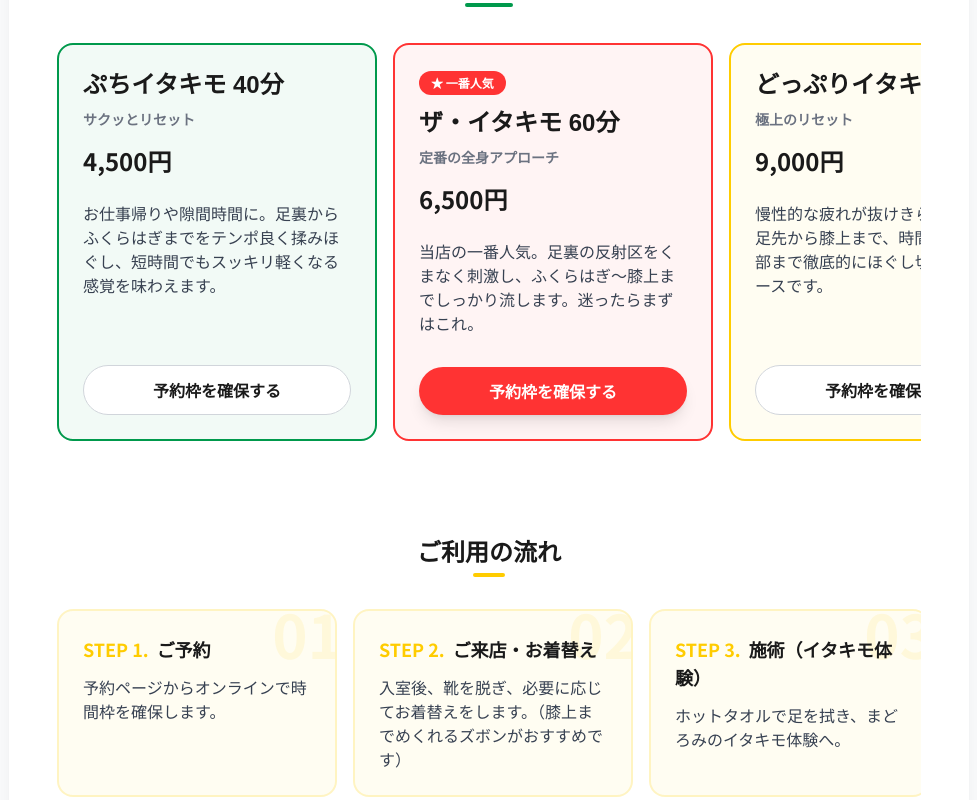
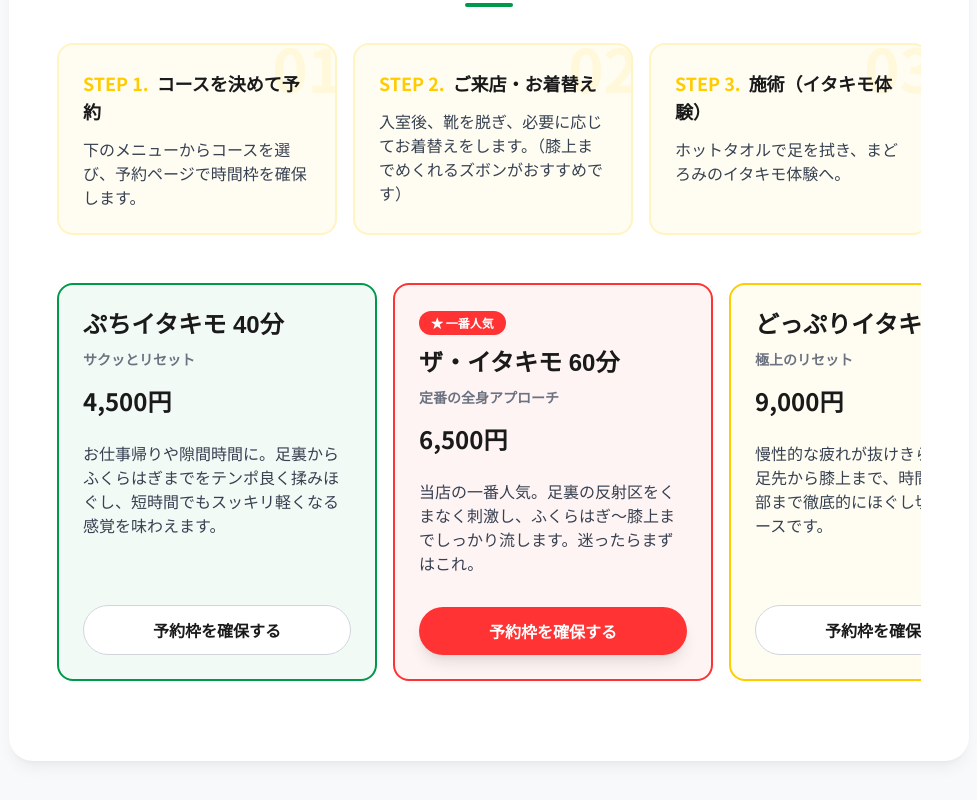
Before and after one commit to ashiyafukusuke/fukusuke2, a Next.js app: page / in a window 1280 px wide. Shown: the part 2420-3220 px from the top of the page, without its empty margins (151-1128 px from the left). Built offline with nearby package versions, Linux system fonts and the light colour scheme.

Commit message:
Add files via upload

```diff
--- a/src/components/MenuCarousel.tsx
+++ b/src/components/MenuCarousel.tsx
@@ -31,7 +31,7 @@ export default function MenuCarousel() {
   ];
 
   const steps = [
-    { title: "ご予約", desc: "予約ページからオンラインで時間枠を確保します。" },
+    { title: "コースを決めて予約", desc: "下のメニューからコースを選び、予約ページで時間枠を確保します。" },
     { title: "ご来店・お着替え", desc: "入室後、靴を脱ぎ、必要に応じてお着替えをします。（膝上までめくれるズボンがおすすめです）" },
     { title: "施術（イタキモ体験）", desc: "ホットタオルで足を拭き、まどろみのイタキモ体験へ。" },
     { title: "お目覚め・お着替え", desc: "スッキリ目覚めたらお着替えを。" },
@@ -53,7 +53,27 @@ export default function MenuCarousel() {
           </h2>
         </motion.div>
 
-        {/* 横スクロールコンテナ */}
+        {/* 施術の流れ 横スクロールコンテナ（メニューの上に配置） */}
+        <div className="flex overflow-x-auto snap-x snap-mandatory gap-4 pb-4 mb-8 -mx-6 px-6 md:mx-0 md:px-0 scrollbar-hide items-stretch">
+          {steps.map((item, idx) => (
+            <motion.div
+              key={idx}
+              initial={{ opacity: 0, scale: 0.95 }}
+              whileInView={{ opacity: 1, scale: 1 }}
+              viewport={{ once: true, margin: "-50px" }}
+              transition={{ duration: 0.5, delay: idx * 0.1 }}
+              className={`min-w-[70vw] md:min-w-[280px] flex-1 shrink-0 snap-center rounded-2xl p-6 border-2 border-vitality/20 bg-vitality/5 flex flex-col justify-start relative overflow-hidden`}
+            >
+              <div className="text-6xl font-black text-vitality/10 absolute -top-2 -right-2">{`0${idx + 1}`}</div>
+              <h3 className="text-lg font-bold text-ink mb-3 relative z-10"><span className="text-vitality mr-2">STEP {idx + 1}.</span><br className="md:hidden" />{item.title}</h3>
+              <p className="text-sm md:text-base text-gray-700 leading-relaxed relative z-10">
+                {item.desc}
+              </p>
+            </motion.div>
+          ))}
+        </div>
+
+        {/* メニュー 横スクロールコンテナ */}
         <div className="flex overflow-x-auto snap-x snap-mandatory gap-4 pb-8 -mx-6 px-6 md:mx-0 md:px-0 scrollbar-hide items-stretch">
           {menus.map((item, idx) => (
             <motion.div
@@ -91,39 +111,6 @@ export default function MenuCarousel() {
           ))}
         </div>
 
-        {/* 施術の流れセクション追加 */}
-        <motion.div
-          initial={{ opacity: 0, y: 20 }}
-          whileInView={{ opacity: 1, y: 0 }}
-          viewport={{ once: true }}
-          className="text-center mt-12 mb-8 md:mt-16 md:mb-10"
-        >
-          <h3 className="font-serif text-xl md:text-2xl font-bold text-ink inline-block relative">
-            ご利用の流れ
-            <div className="absolute -bottom-2 left-1/2 transform -translate-x-1/2 w-8 h-1 bg-vitality rounded-full"></div>
-          </h3>
-        </motion.div>
-
-        {/* 施術の流れ 横スクロールコンテナ */}
-        <div className="flex overflow-x-auto snap-x snap-mandatory gap-4 pb-4 -mx-6 px-6 md:mx-0 md:px-0 scrollbar-hide items-stretch">
-          {steps.map((item, idx) => (
-            <motion.div
-              key={idx}
-              initial={{ opacity: 0, scale: 0.95 }}
-              whileInView={{ opacity: 1, scale: 1 }}
-              viewport={{ once: true, margin: "-50px" }}
-              transition={{ duration: 0.5, delay: idx * 0.1 }}
-              className={`min-w-[70vw] md:min-w-[280px] flex-1 shrink-0 snap-center rounded-2xl p-6 border-2 border-vitality/20 bg-vitality/5 flex flex-col justify-start relative overflow-hidden`}
-            >
-              <div className="text-6xl font-black text-vitality/10 absolute -top-2 -right-2">{`0${idx + 1}`}</div>
-              <h3 className="text-lg font-bold text-ink mb-3 relative z-10"><span className="text-vitality mr-2">STEP {idx + 1}.</span><br className="md:hidden" />{item.title}</h3>
-              <p className="text-sm md:text-base text-gray-700 leading-relaxed relative z-10">
-                {item.desc}
-              </p>
-            </motion.div>
-          ))}
-        </div>
-
       </div>
     </section>
   );
```
